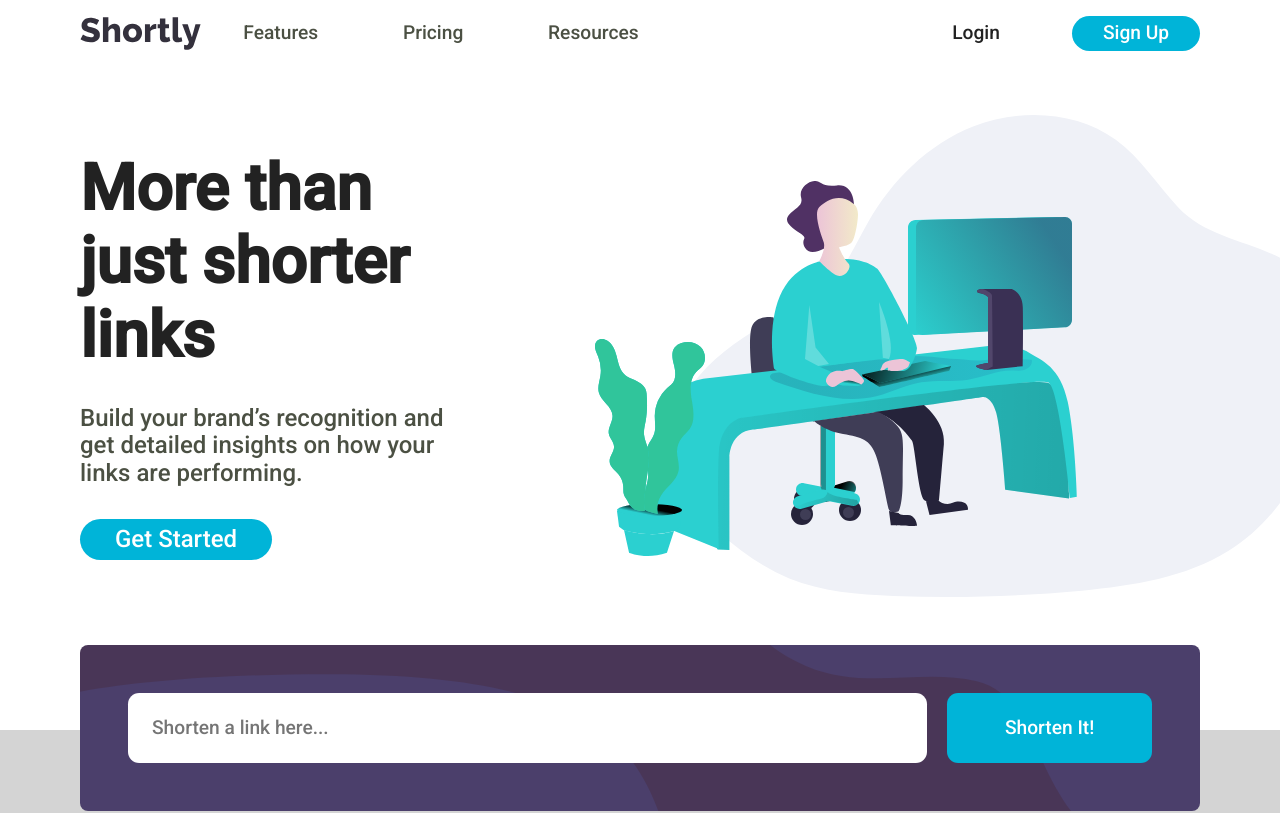
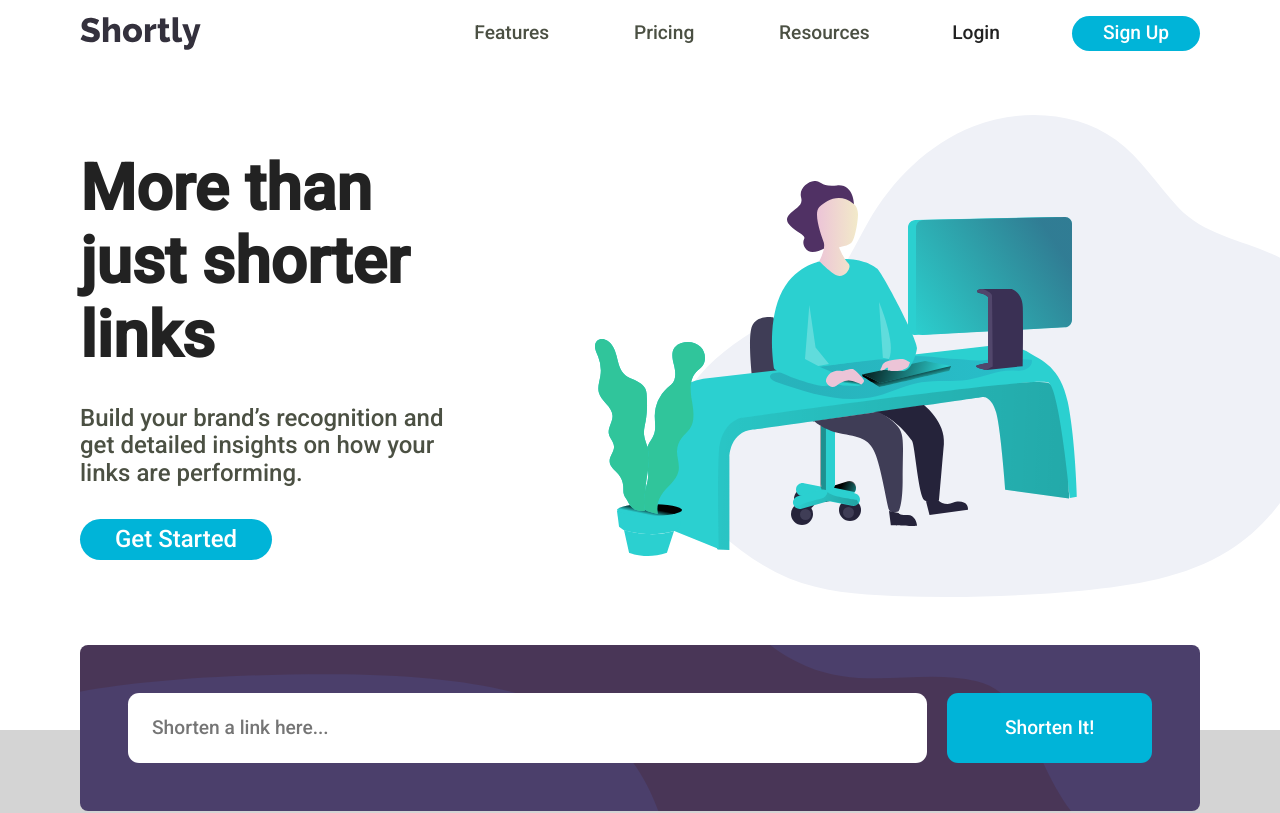
Before and after one commit to AceIsHuman/url-shortening-api, a React (Create React App) app: page / in a window 1280 px wide. Shown: the top 813 px of the page. Built offline with nearby package versions, Linux system fonts and the light colour scheme.

Commit message:
add ability to click outside navMenu to close navigation

```diff
--- a/src/components/NavBar.js
+++ b/src/components/NavBar.js
@@ -1,11 +1,22 @@
-import React, { useRef } from 'react';
+import React, { useRef, useEffect, useCallback } from 'react';
 import logo from '../images/logo.svg';
 
 function NavBar() {
-  const navigation = useRef();
-  const handleMenu = e => {
-    navigation.current.classList.toggle('open');
+  const navMenu = useRef();
+  const navContainer = useRef();
+
+  const handleMenu = useCallback(() => {
+    navContainer.current.classList.toggle('open');
+    navMenu.current.classList.toggle('open');
+  }, []);
+
+  useEffect(() => {
+    window.addEventListener('click', e => {
+      if (e.target === navContainer.current) {
+        handleMenu();
       }
+    });
+  }, [handleMenu]);
 
   return (
     <header className="nav-bar">
@@ -13,7 +24,8 @@ function NavBar() {
         <img src={logo} alt="shortly-logo" />
       </div>
       <div className="menu-button" onClick={handleMenu}></div>
-      <div className="navigation" ref={navigation}>
+      <div className="navigation-container" ref={navContainer}>
+        <div className="navigation" ref={navMenu}>
           <div className="links">
             <a href="#features">Features</a>
             <a href="#pricing">Pricing</a>
@@ -24,8 +36,9 @@ function NavBar() {
             <button className="sign-up-btn">Sign Up</button>
           </div>
         </div>
+      </div>
     </header>
-  )
-};
+  );
+}
 
 export default NavBar;
```
Lines whose indentation alone changed are shown as unchanged.
